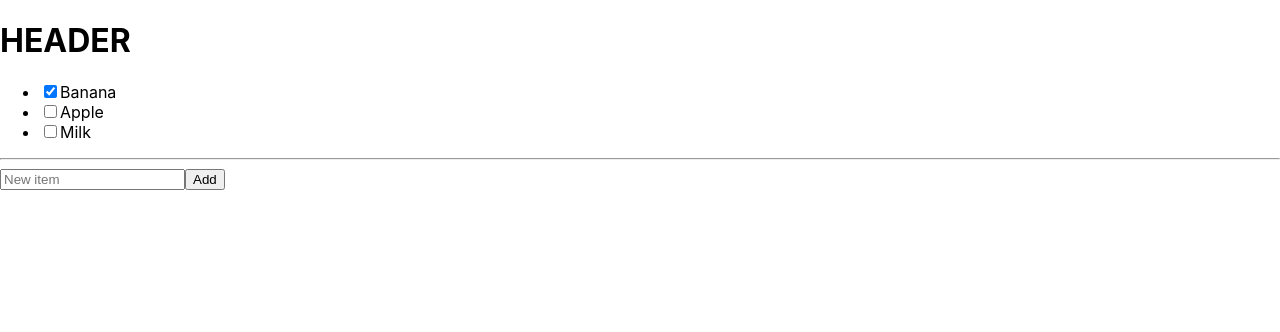
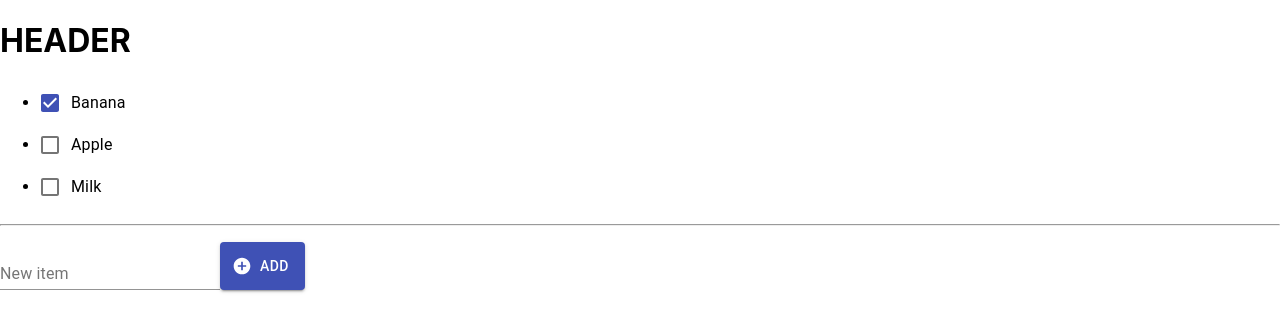
Before and after one commit to merey90/shopping-list-react, a React (Create React App) app: page / in a window 1280 px wide. Shown: the top 332 px of the page. Built offline with nearby package versions, Linux system fonts and the light colour scheme.

Commit message:
adding material & checkbox feature

```diff
--- a/package.json
+++ b/package.json
@@ -3,6 +3,8 @@
   "version": "0.1.0",
   "private": true,
   "dependencies": {
+    "@material-ui/core": "^4.11.0",
+    "@material-ui/icons": "^4.9.1",
     "@testing-library/jest-dom": "^4.2.4",
     "@testing-library/react": "^9.5.0",
     "@testing-library/user-event": "^7.2.1",
--- a/src/Main/index.js
+++ b/src/Main/index.js
@@ -1,22 +1,22 @@
-import React from "react";
-import { ShoppingList } from "../ShoppingList";
-import { NewItemForm } from "../NewItemForm";
+import React from 'react';
+import { ShoppingList } from '../ShoppingList';
+import { NewItemForm } from '../NewItemForm';
 
 export const Main = () => {
   const [shoppingList, setShoppingList] = React.useState([
     {
       id: 0,
-      title: "Banana",
+      title: 'Banana',
       done: true,
     },
     {
       id: 1,
-      title: "Apple",
+      title: 'Apple',
       done: false,
     },
     {
       id: 2,
-      title: "Milk",
+      title: 'Milk',
       done: false,
     },
   ]);
@@ -31,9 +31,16 @@ export const Main = () => {
     setShoppingList([...shoppingList, newItem]);
   };
 
+  const handleChangeItem = (id) => {
+    const item = shoppingList.find((shopping) => shopping.id === id);
+    item.done = !item.done;
+
+    console.log(item);
+  };
+
   return (
     <main>
-      <ShoppingList shoppingList={shoppingList} />
+      <ShoppingList shoppingList={shoppingList} changeItem={handleChangeItem} />
       <hr />
       <NewItemForm addNewItem={handleAddNewItem} />
     </main>
--- a/src/NewItemForm/index.js
+++ b/src/NewItemForm/index.js
@@ -1,4 +1,8 @@
 import React from 'react';
+import Button from '@material-ui/core/Button';
+import AddCircleIcon from '@material-ui/icons/AddCircle';
+import TextField from '@material-ui/core/TextField';
+import { Box } from '@material-ui/core';
 
 export const NewItemForm = ({ addNewItem }) => {
   const [itemTitle, setItemTitle] = React.useState('');
@@ -9,7 +13,9 @@ export const NewItemForm = ({ addNewItem }) => {
 
   const handleSubmit = (event) => {
     event.preventDefault();
-    addNewItem(itemTitle);
+    // pustye stroki i probely ne dobavlyaem
+    if (!itemTitle.trim()) return;
+    addNewItem(itemTitle.trim());
     setItemTitle('');
   };
 
@@ -19,13 +25,17 @@ export const NewItemForm = ({ addNewItem }) => {
       method="get"
       action="https://bakhti.com/api/addnewitem"
     >
-      <input
-        type="text"
-        placeholder="New item"
-        onChange={handleChange}
-        value={itemTitle}
-      />
-      <button type="submit">Add</button>
+      <Box display="flex" mt={2}>
+        <TextField label="New item" onChange={handleChange} value={itemTitle} />
+        <Button
+          type="submit"
+          variant="contained"
+          color="primary"
+          startIcon={<AddCircleIcon />}
+        >
+          Add
+        </Button>
+      </Box>
     </form>
   );
 };
--- a/src/ShoppingList/index.js
+++ b/src/ShoppingList/index.js
@@ -1,19 +1,26 @@
-import React from "react";
+import React from 'react';
+import { FormControlLabel, Checkbox } from '@material-ui/core';
 
-export const ShoppingList = ({ shoppingList }) => {
+export const ShoppingList = ({ shoppingList, changeItem }) => {
+  const handleChange = (id) => {
+    changeItem(id);
+  };
+
   return (
     <ul>
       {shoppingList.map((shopping) => {
         return (
           <li key={shopping.id}>
-            <label>
-              <input
-                type="checkbox"
-                value={shopping.id}
-                checked={shopping.done}
-              />
-              {shopping.title}
-            </label>
+            <FormControlLabel
+              control={
+                <Checkbox
+                  checked={shopping.done}
+                  onChange={() => handleChange(shopping.id)}
+                  color="primary"
+                />
+              }
+              label={shopping.title}
+            />
           </li>
         );
       })}
```
Also changed, not shown: 1 other file (tests, documents, lock files or other folders).
